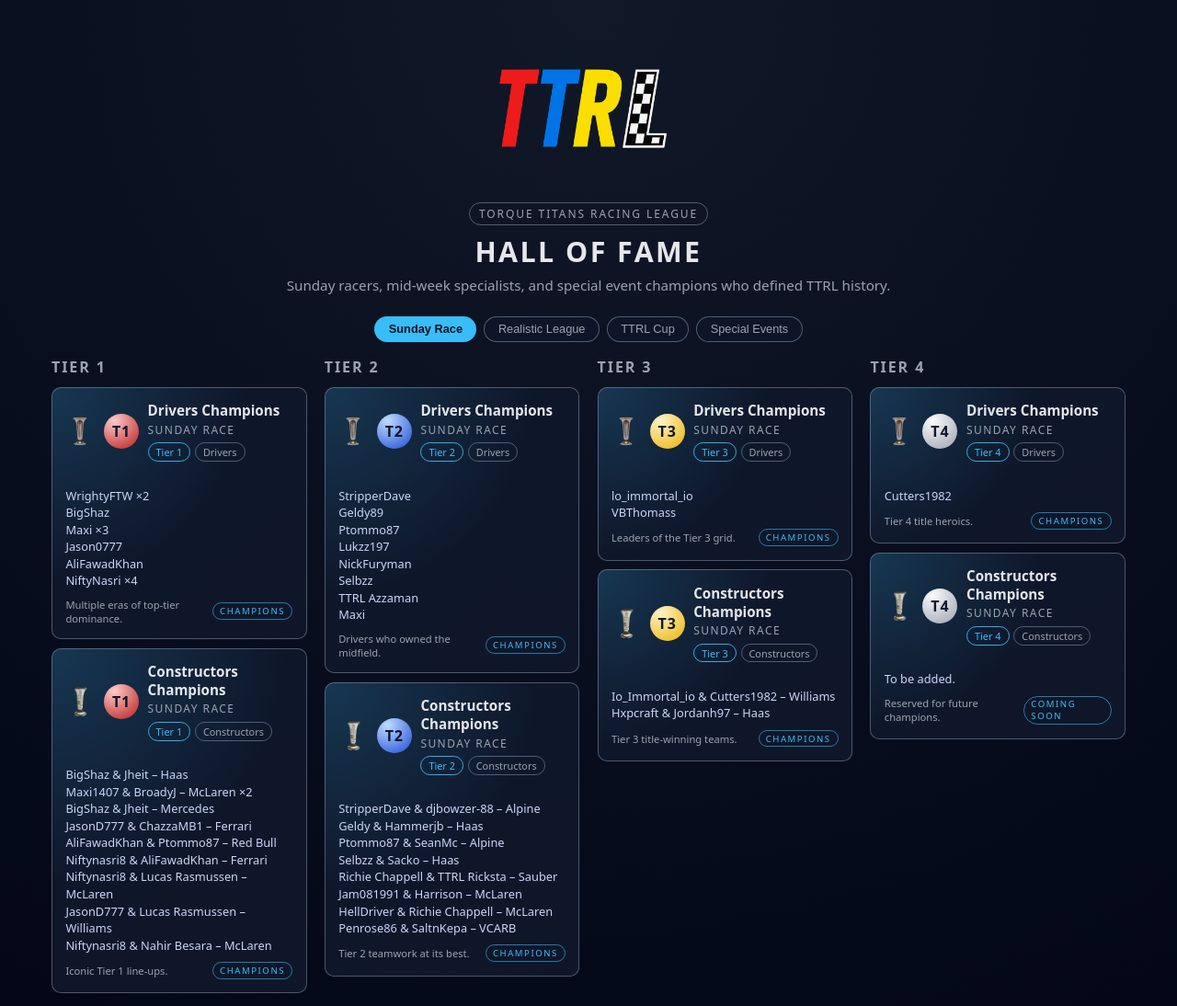
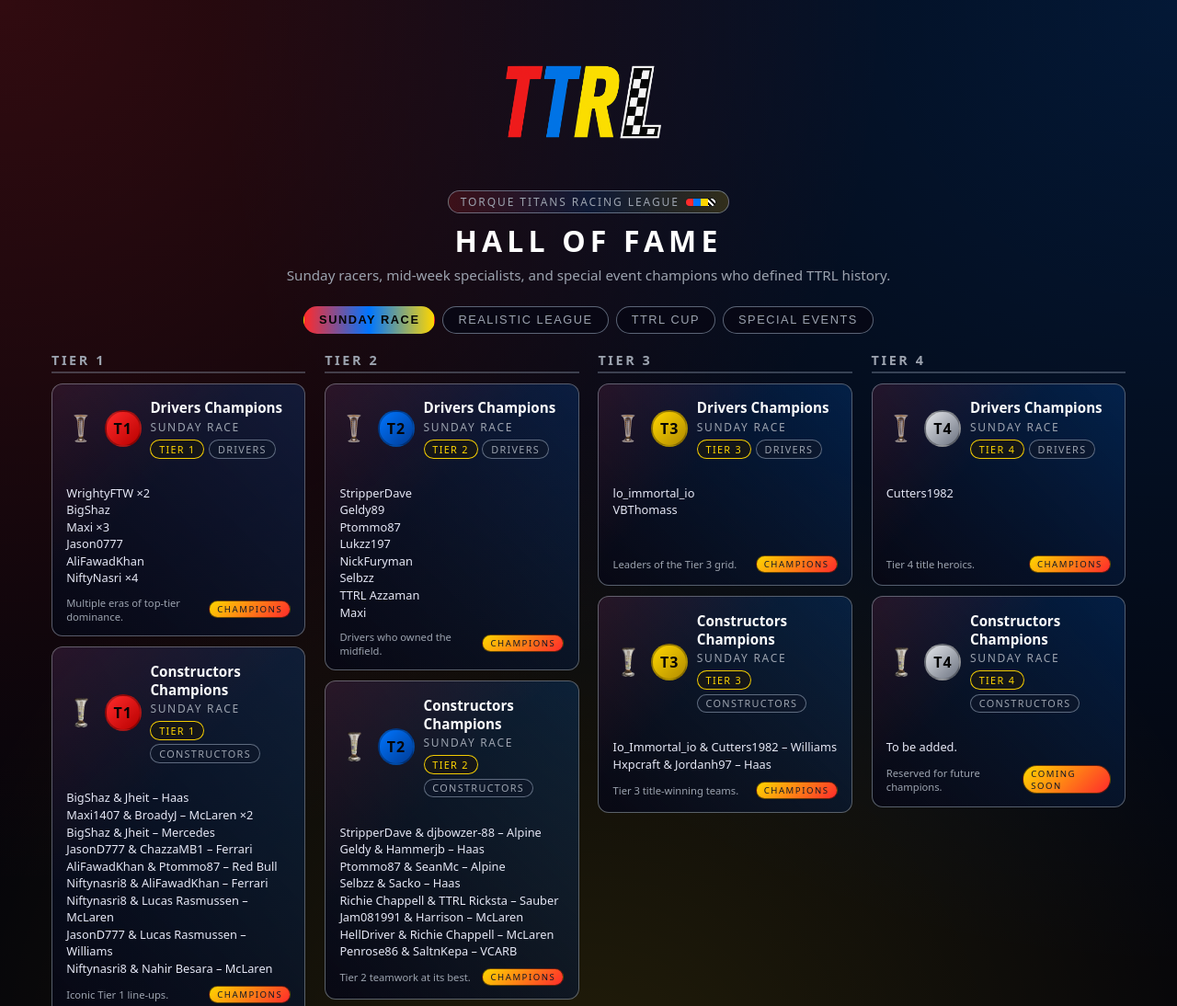
Before and after one commit to ttrlf1racing/ttrl-hall-of-fame, a plain HTML site: page index.html in a window 1280 px wide. Shown: the top 1094 px of the page at 92% size. Drawn offline with Linux system fonts and the light colour scheme.

Commit message:
Refactor styles and layout for Hall of Fame page
Updated styles and layout for the TTRL Hall of Fame page, including color adjustments, padding changes, and new badge structure.

```diff
--- a/index.html
+++ b/index.html
@@ -6,19 +6,31 @@
   <meta name="viewport" content="width=device-width, initial-scale=1" />
   <style>
     :root {
-      --bg: #050816;
-      --bg-alt: #020617;
-      --card-bg: #0b1120;
-      --accent: #38bdf8;
-      --text: #e5e7eb;
+      /* TTRL logo colours */
+      --ttrl-red: #ff2b2b;
+      --ttrl-blue: #0075ff;
+      --ttrl-yellow: #ffd600;
+      --ttrl-black: #050505;
+      --ttrl-white: #ffffff;
+
+      --bg: #04040a;
+      --bg-alt: #080814;
+      --card-bg: #10111f;
+      --text: #f9fafb;
       --muted: #9ca3af;
-      --radius: 10px;
+      --radius: 12px;
     }
+
     * { box-sizing: border-box; }
+
     body {
       margin: 0;
       font-family: system-ui, -apple-system, BlinkMacSystemFont, "Segoe UI", sans-serif;
-      background: radial-gradient(circle at top, #111827, #020617);
+      background:
+        radial-gradient(circle at top left, rgba(255, 43, 43, 0.18), transparent 55%),
+        radial-gradient(circle at top right, rgba(0, 117, 255, 0.18), transparent 60%),
+        radial-gradient(circle at bottom, rgba(255, 214, 0, 0.12), transparent 55%),
+        var(--bg);
       color: var(--text);
       min-height: 100vh;
     }
@@ -27,37 +39,69 @@
       padding: 1.5rem 1.25rem 0.75rem;
       text-align: center;
     }
+
     .logo-wrap {
       display: flex;
       justify-content: center;
       margin-bottom: 0.6rem;
     }
+
     .logo {
-      max-width: 280px;
+      max-width: 260px;
       width: 60%;
       height: auto;
     }
+
     header h1 {
       margin: 0;
-      font-size: 1.9rem;
-      letter-spacing: 0.08em;
+      font-size: 2rem;
+      letter-spacing: 0.16em;
       text-transform: uppercase;
+      color: var(--ttrl-white);
     }
+
     header p {
       margin: 0.35rem 0 0.75rem;
       color: var(--muted);
       font-size: 0.95rem;
     }
+
     .badge {
-      display: inline-block;
-      padding: 0.18rem 0.6rem;
+      display: inline-flex;
+      align-items: center;
+      gap: 0.4rem;
+      padding: 0.2rem 0.8rem;
       border-radius: 999px;
-      border: 1px solid rgba(148, 163, 184, 0.5);
+      border: 1px solid rgba(148, 163, 184, 0.6);
       font-size: 0.75rem;
       text-transform: uppercase;
       letter-spacing: 0.16em;
       color: var(--muted);
       margin-bottom: 0.5rem;
+      background: linear-gradient(
+        90deg,
+        rgba(255, 43, 43, 0.16),
+        rgba(0, 117, 255, 0.12),
+        rgba(255, 214, 0, 0.16)
+      );
+    }
+
+    .badge-strip {
+      display: inline-flex;
+      overflow: hidden;
+      border-radius: 999px;
+      border: 1px solid rgba(15, 23, 42, 0.4);
+    }
+    .badge-strip span {
+      width: 8px;
+      height: 8px;
+    }
+    .badge-strip .r { background: var(--ttrl-red); }
+    .badge-strip .b { background: var(--ttrl-blue); }
+    .badge-strip .y { background: var(--ttrl-yellow); }
+    .badge-strip .c {
+      background-image: linear-gradient(45deg, var(--ttrl-black) 25%, var(--ttrl-white) 25%, var(--ttrl-white) 50%, var(--ttrl-black) 50%, var(--ttrl-black) 75%, var(--ttrl-white) 75%);
+      background-size: 6px 6px;
     }
 
     .filters {
@@ -65,47 +109,56 @@
       flex-wrap: wrap;
       gap: 0.5rem;
       justify-content: center;
-      padding: 0 1rem 1rem;
+      padding: 0 1rem 1.2rem;
     }
+
     .filters button {
-      background: rgba(15, 23, 42, 0.8);
+      background: rgba(8, 8, 20, 0.85);
       border-radius: 999px;
-      border: 1px solid rgba(148, 163, 184, 0.5);
+      border: 1px solid rgba(148, 163, 184, 0.6);
       color: var(--muted);
       font-size: 0.8rem;
-      padding: 0.35rem 0.9rem;
+      padding: 0.4rem 1rem;
       cursor: pointer;
       transition: background 0.15s, border-color 0.15s, color 0.15s, transform 0.1s;
+      text-transform: uppercase;
+      letter-spacing: 0.12em;
     }
+
     .filters button:hover {
-      background: rgba(30, 64, 175, 0.7);
-      border-color: var(--accent);
-      color: var(--text);
+      background: rgba(0, 117, 255, 0.28);
+      border-color: var(--ttrl-blue);
+      color: var(--ttrl-white);
       transform: translateY(-1px);
     }
+
     .filters button.active {
-      background: var(--accent);
-      color: #0b1120;
+      background: linear-gradient(90deg, var(--ttrl-red), var(--ttrl-blue), var(--ttrl-yellow));
+      color: var(--ttrl-black);
       border-color: transparent;
       font-weight: 600;
     }
 
     main {
-      padding: 0 1rem 2rem;
+      padding: 0 1rem 2.5rem;
       max-width: 1200px;
       margin: 0 auto;
     }
 
+    /* GRID – equal height cards in each row */
     .sunday-grid {
       display: grid;
       grid-template-columns: 1fr;
-      gap: 1.2rem;
+      gap: 1.3rem;
+      align-items: stretch;
     }
+
     @media (min-width: 768px) {
       .sunday-grid {
         grid-template-columns: repeat(2, minmax(0, 1fr));
       }
     }
+
     @media (min-width: 1100px) {
       .sunday-grid {
         grid-template-columns: repeat(4, minmax(0, 1fr));
@@ -115,104 +168,140 @@
     .tier-column {
       display: flex;
       flex-direction: column;
-      gap: 0.6rem;
+      gap: 0.7rem;
+      height: 100%;
     }
+
     .tier-heading {
-      font-size: 1rem;
-      font-weight: 600;
-      letter-spacing: 0.12em;
+      font-size: 0.9rem;
+      font-weight: 700;
+      letter-spacing: 0.18em;
       text-transform: uppercase;
       color: var(--muted);
-      margin-bottom: 0.1rem;
+      border-bottom: 2px solid rgba(148, 163, 184, 0.35);
+      padding-bottom: 0.2rem;
     }
 
+    /* CARDS */
     .card {
-      background: radial-gradient(circle at top left, rgba(56, 189, 248, 0.20), transparent 55%) border-box,
-                  linear-gradient(to bottom right, rgba(15, 23, 42, 0.95), rgba(15, 23, 42, 0.98)) padding-box;
+      background:
+        linear-gradient(135deg, rgba(255, 43, 43, 0.12), transparent 40%) border-box,
+        linear-gradient(225deg, rgba(0, 117, 255, 0.18), rgba(8, 8, 20, 0.96)) padding-box;
       border-radius: var(--radius);
-      border: 1px solid rgba(148, 163, 184, 0.5);
-      padding: 0.9rem;
+      border: 1px solid rgba(148, 163, 184, 0.55);
+      padding: 0.95rem 0.95rem 0.85rem;
       position: relative;
       overflow: hidden;
       display: flex;
       flex-direction: column;
-      gap: 0.55rem;
+      gap: 0.6rem;
+      min-height: 220px;
     }
+
     .card::before {
       content: "";
       position: absolute;
       inset: 0;
-      background: radial-gradient(circle at top right, rgba(59, 130, 246, 0.16), transparent 55%);
+      background:
+        radial-gradient(circle at top right, rgba(255, 214, 0, 0.18), transparent 55%),
+        radial-gradient(circle at bottom left, rgba(0, 0, 0, 0.28), transparent 60%);
       opacity: 0;
-      transition: opacity 0.2s;
+      transition: opacity 0.18s;
       pointer-events: none;
     }
+
     .card:hover::before { opacity: 1; }
 
     .card-header {
       display: flex;
       align-items: center;
       gap: 0.6rem;
+      z-index: 1;
     }
+
     .avatar {
-      width: 38px;
-      height: 38px;
+      width: 40px;
+      height: 40px;
       border-radius: 999px;
       display: flex;
       align-items: center;
       justify-content: center;
-      font-weight: 700;
-      color: #0f172a;
-      letter-spacing: 0.05em;
+      font-weight: 800;
+      color: var(--ttrl-black);
+      letter-spacing: 0.06em;
       text-transform: uppercase;
       flex-shrink: 0;
+      border: 2px solid rgba(0, 0, 0, 0.28);
     }
-    .avatar-t1 { background: radial-gradient(circle at 30% 20%, #fecaca, #b91c1c); }
-    .avatar-t2 { background: radial-gradient(circle at 30% 20%, #bfdbfe, #1d4ed8); }
-    .avatar-t3 { background: radial-gradient(circle at 30% 20%, #fef3c7, #eab308); }
-    .avatar-t4 { background: radial-gradient(circle at 30% 20%, #f9fafb, #9ca3af); }
-    .avatar-rl { background: radial-gradient(circle at 30% 20%, #111827, #020617); color: #e5e7eb; }
-    .avatar-tc { background: radial-gradient(circle at 30% 20%, #e5e7eb, #4b5563); }
+
+    .avatar-t1 {
+      background: linear-gradient(135deg, var(--ttrl-red), #b80000);
+    }
+    .avatar-t2 {
+      background: linear-gradient(135deg, var(--ttrl-blue), #003c96);
+    }
+    .avatar-t3 {
+      background: linear-gradient(135deg, var(--ttrl-yellow), #b28c00);
+    }
+    .avatar-t4 {
+      background: linear-gradient(135deg, #e5e7eb, #6b7280);
+    }
+    .avatar-rl {
+      background: radial-gradient(circle at 30% 20%, #111827, #000000);
+      color: var(--ttrl-white);
+    }
+    .avatar-tc {
+      background: radial-gradient(circle at 30% 20%, #ffffff, #4b5563);
+    }
 
     .meta {
       display: flex;
       flex-direction: column;
-      gap: 0.15rem;
+      gap: 0.18rem;
     }
+
     .name {
       font-weight: 600;
       font-size: 0.95rem;
     }
+
     .title {
       font-size: 0.75rem;
       color: var(--muted);
       text-transform: uppercase;
-      letter-spacing: 0.12em;
+      letter-spacing: 0.14em;
     }
 
     .pill-row {
       display: flex;
       flex-wrap: wrap;
       gap: 0.3rem;
-      margin-top: 0.2rem;
+      margin-top: 0.1rem;
     }
+
     .pill {
       font-size: 0.68rem;
-      padding: 0.12rem 0.5rem;
+      padding: 0.12rem 0.55rem;
       border-radius: 999px;
-      border: 1px solid rgba(148, 163, 184, 0.5);
+      border: 1px solid rgba(148, 163, 184, 0.6);
       color: var(--muted);
+      background: rgba(15, 23, 42, 0.7);
+      text-transform: uppercase;
+      letter-spacing: 0.12em;
     }
-    .highlight {
-      border-color: rgba(56, 189, 248, 0.9);
-      color: var(--accent);
+
+    .pill.highlight {
+      border-color: rgba(255, 214, 0, 0.95);
+      color: var(--ttrl-yellow);
+      background: rgba(23, 23, 23, 0.9);
     }
 
     .body {
       font-size: 0.8rem;
-      color: #cbd5f5;
+      color: #e5e7f5;
       line-height: 1.45;
       white-space: pre-line;
+      z-index: 1;
     }
 
     .footer {
@@ -222,12 +311,15 @@
       align-items: center;
       font-size: 0.7rem;
       color: var(--muted);
+      z-index: 1;
     }
+
     .tag {
-      padding: 0.12rem 0.45rem;
+      padding: 0.12rem 0.5rem;
       border-radius: 999px;
-      border: 1px solid rgba(56, 189, 248, 0.6);
-      color: var(--accent);
+      border: 1px solid rgba(0, 0, 0, 0.6);
+      background: linear-gradient(135deg, var(--ttrl-yellow), var(--ttrl-red));
+      color: #111827;
       text-transform: uppercase;
       letter-spacing: 0.16em;
       font-size: 0.6rem;
@@ -235,14 +327,17 @@
 
     .discord-link {
       text-align: center;
-      padding: 1rem 1.25rem 2rem;
+      padding: 0.5rem 1.25rem 1.6rem;
       color: var(--muted);
       font-size: 0.8rem;
+      border-top: 1px solid rgba(31, 41, 55, 0.9);
+      background: rgba(3, 4, 12, 0.85);
     }
+
     .discord-link a {
-      color: var(--accent);
+      color: var(--ttrl-blue);
       text-decoration: none;
-      font-weight: 500;
+      font-weight: 600;
     }
 
     .tab-panel { display: none; }
@@ -255,6 +350,24 @@
       flex-shrink: 0;
       opacity: 0.9;
     }
+
+    /* smaller headings for single-column sections */
+    .section-title {
+      font-size: 0.85rem;
+      text-transform: uppercase;
+      letter-spacing: 0.16em;
+      color: var(--muted);
+      margin-bottom: 0.5rem;
+      border-left: 4px solid var(--ttrl-blue);
+      padding-left: 0.5rem;
+    }
+
+    .narrow-grid {
+      grid-template-columns: minmax(0, 1fr);
+      max-width: 760px;
+      margin: 0 auto;
+    }
+
   </style>
 </head>
 <body>
@@ -262,7 +375,15 @@
     <div class="logo-wrap">
       <img src="ttrl-logo.png" alt="TTRL logo" class="logo" />
     </div>
-    <div class="badge">Torque Titans Racing League</div>
+    <div class="badge">
+      <span>Torque Titans Racing League</span>
+      <span class="badge-strip">
+        <span class="r"></span>
+        <span class="b"></span>
+        <span class="y"></span>
+        <span class="c"></span>
+      </span>
+    </div>
     <h1>Hall of Fame</h1>
     <p>Sunday racers, mid‑week specialists, and special event champions who defined TTRL history.</p>
   </header>
@@ -515,8 +636,8 @@ To be added.
 
     <!-- REALISTIC LEAGUE -->
     <section id="tab-realistic" class="tab-panel">
-      <div class="tier-heading">Wednesday Realistic League</div>
-      <div class="sunday-grid" style="grid-template-columns: minmax(0,1fr); max-width: 700px;">
+      <div class="section-title">Wednesday Realistic League</div>
+      <div class="sunday-grid narrow-grid">
         <div class="tier-column">
           <article class="card">
             <div class="card-header">
@@ -545,8 +666,8 @@ Milan
 
     <!-- TTRL CUP -->
     <section id="tab-cup" class="tab-panel">
-      <div class="tier-heading">TTRL Cup</div>
-      <div class="sunday-grid" style="grid-template-columns: minmax(0,1fr); max-width: 700px;">
+      <div class="section-title">TTRL Cup</div>
+      <div class="sunday-grid narrow-grid">
         <div class="tier-column">
           <article class="card">
             <div class="card-header">
@@ -575,8 +696,8 @@ Details to be added. This panel will list TTRL Cup winners once the format and c
 
     <!-- SPECIAL EVENTS -->
     <section id="tab-specials" class="tab-panel">
-      <div class="tier-heading">Special Events &amp; Flashbacks</div>
-      <div class="sunday-grid" style="grid-template-columns: minmax(0,1fr); max-width: 900px;">
+      <div class="section-title">Special Events &amp; Flashbacks</div>
+      <div class="sunday-grid narrow-grid" style="max-width: 900px;">
         <div class="tier-column">
           <article class="card">
             <div class="card-header">
```
